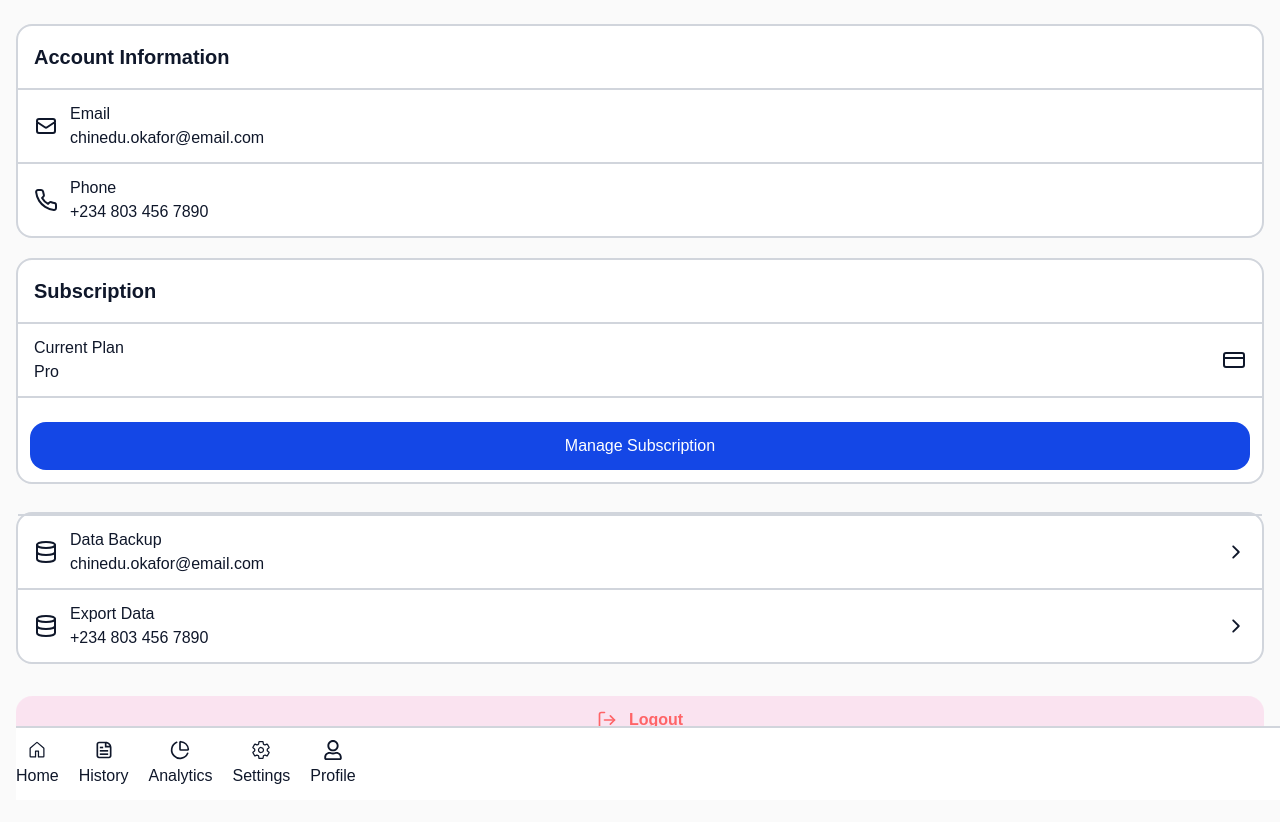
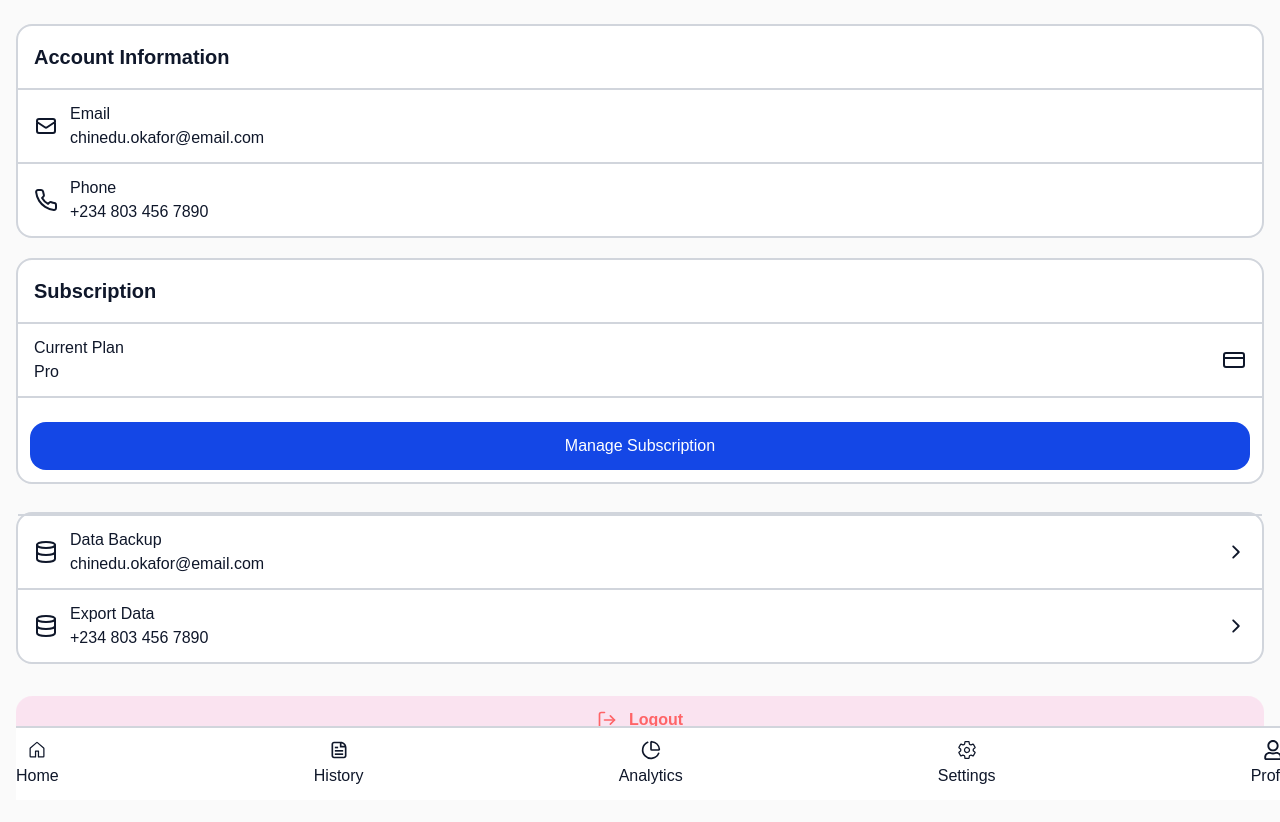
Before and after one commit to franklynxchill/Monvexa, a Next.js app in the folder frontend/: page /profile in a window 1280 px wide. Shown: the top 822 px of the page. Built offline with nearby package versions, Linux system fonts and the light colour scheme.

Commit message:
update commit

```diff
--- a/frontend/app/new-transaction/page.tsx
+++ b/frontend/app/new-transaction/page.tsx
@@ -214,7 +214,7 @@ export default function Page() {
                       }`}
                     >
                       {Icon && <Icon className="text-2xl" />}
-                      <p className=" text-[.9rem]">{item.name}</p>
+                      <p className=" text-[.8rem]">{item.name}</p>
                     </div>
                   );
                 })}
--- a/frontend/component/Navbar.tsx
+++ b/frontend/component/Navbar.tsx
@@ -10,7 +10,7 @@ function Navbar() {
   return (
     <div>
       <nav className=" fixed bottom-0 z-40 w-full py-3 border-t-2 border-t-gray-300 bg-white">
-        <div className=" flex items-center gap-x-5">
+        <div className=" flex items-center gap-x-3 md:gap-x-0 md:justify-between ">
           <Link href="/dashboard" className=" flex flex-col gap-y-1 items-center justify-center text-[.9rem] md:text-base">
             <GoHome className=" text-xl" />
             Home
--- /dev/null
+++ b/package.json
@@ -0,0 +1,5 @@
+{
+  "dependencies": {
+    "sooner": "^1.1.4"
+  }
+}
```
Also changed, not shown: 1 other file (tests, documents, lock files or other folders).
